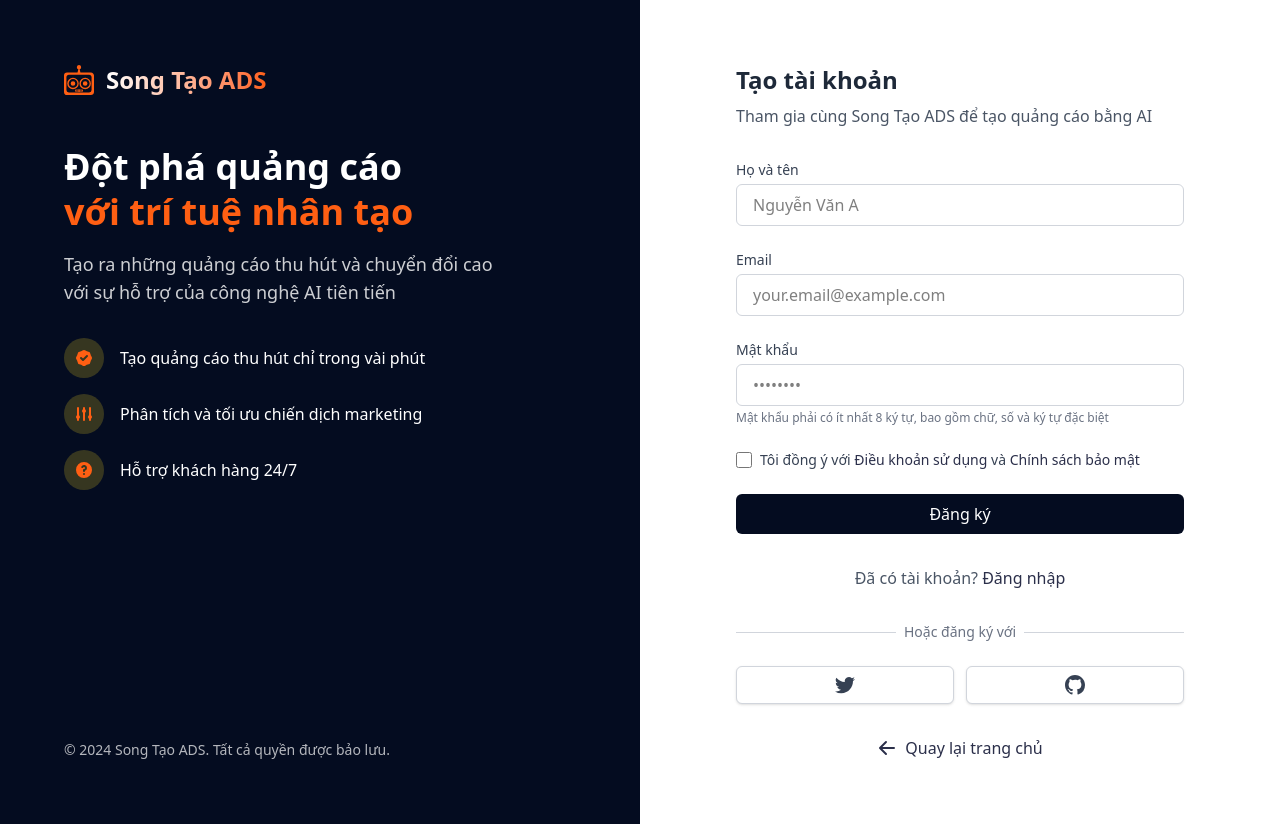
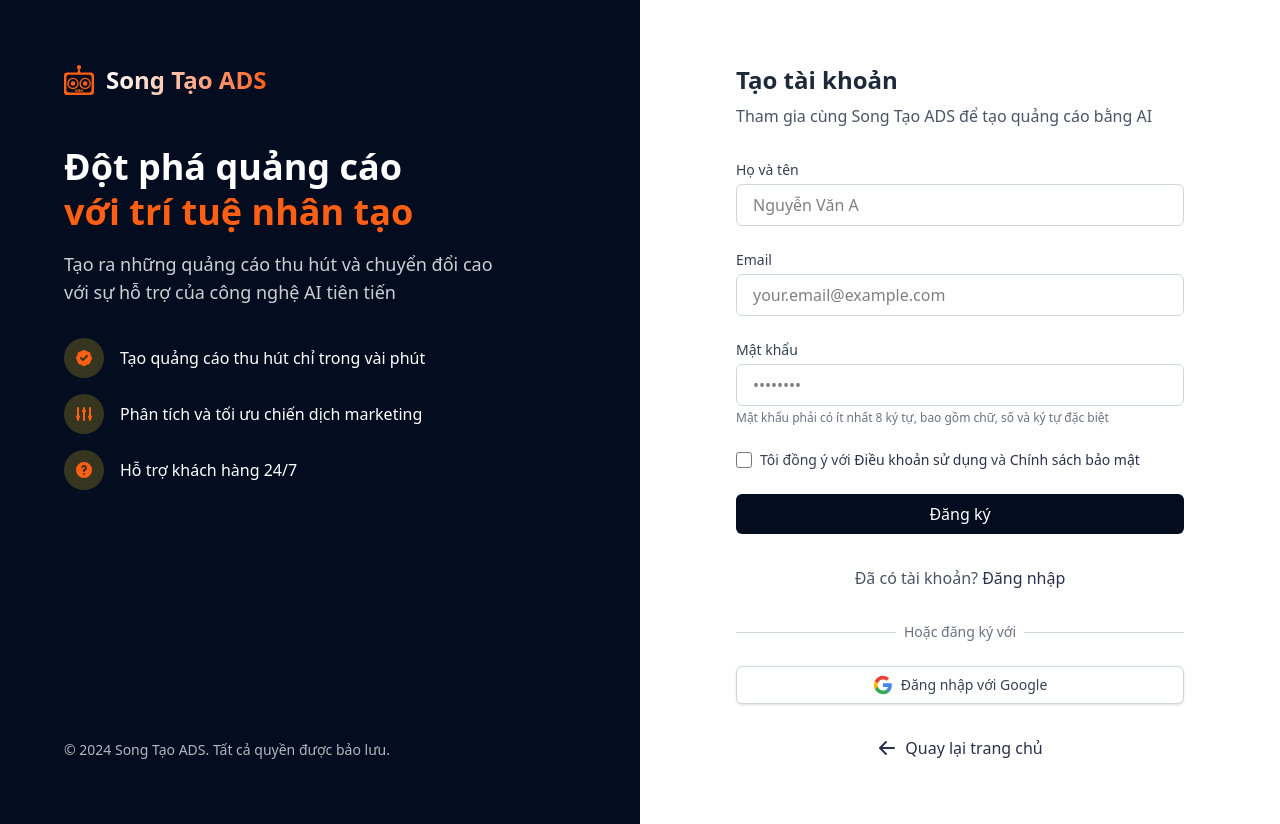
Before and after one commit to miticode/SU25-SE-CapstoneProject-SongTaoADS-FE, a React (Vite) app: page /auth/signup in a window 1280 px wide. Built offline with nearby package versions, Linux system fonts and the light colour scheme.

Commit message:
Change logo

```diff
--- a/src/components/Header.jsx
+++ b/src/components/Header.jsx
@@ -180,13 +180,13 @@
               </div>
             </details>
           </div>
-          <a href="#" className="block py-2 hover:text-[#2B2F4A]">
+          <a href="/service" className="block py-2 hover:text-[#2B2F4A]">
             Dịch vụ
           </a>
-          <a href="#" className="block py-2 hover:text-[#2B2F4A]">
+          <a href="/aboutus" className="block py-2 hover:text-[#2B2F4A]">
             Về chúng tôi
           </a>
-          <a href="#" className="block py-2 hover:text-[#2B2F4A]">
+          <a href="/blog" className="block py-2 hover:text-[#2B2F4A]">
             Blog
           </a>
           <div className="pt-3  mt-3">
--- a/src/pages/Home.jsx
+++ b/src/pages/Home.jsx
@@ -49,7 +49,7 @@
             </div>
             <div className="md:w-1/2 flex justify-center">
               <img
-                src="https://placehold.co/600x400/2B2F4A/FFF?text=AI+Advertising"
+                src="/src/assets/images/SongTao.png"
                 alt="AI Advertising"
                 className="rounded-lg shadow-2xl max-w-full h-auto"
               />
--- a/src/pages/Login.jsx
+++ b/src/pages/Login.jsx
@@ -112,30 +112,31 @@
           </div>
         </div>
 
-        <div className="mt-6 grid grid-cols-2 gap-3">
-          <button className="flex justify-center py-2 px-4 border border-gray-300 rounded-md shadow-sm bg-white text-sm font-medium text-gray-700 hover:bg-gray-50">
+        <div className="mt-6 flex justify-center">
+          <button className="flex items-center justify-center py-2 w-full border border-gray-300 rounded-md shadow-sm bg-white text-sm font-medium text-gray-700 hover:bg-gray-50 transition-colors">
             <svg
-              className="h-5 w-5"
-              aria-hidden="true"
-              fill="currentColor"
-              viewBox="0 0 20 20"
-            >
-              <path d="M6.29 18.251c7.547 0 11.675-6.253 11.675-11.675 0-.178 0-.355-.012-.53A8.348 8.348 0 0020 3.92a8.19 8.19 0 01-2.357.646 4.118 4.118 0 001.804-2.27 8.224 8.224 0 01-2.605.996 4.107 4.107 0 00-6.993 3.743 11.65 11.65 0 01-8.457-4.287 4.106 4.106 0 001.27 5.477A4.073 4.073 0 01.8 7.713v.052a4.105 4.105 0 003.292 4.022 4.095 4.095 0 01-1.853.07 4.108 4.108 0 003.834 2.85A8.233 8.233 0 010 16.407a11.616 11.616 0 006.29 1.84" />
-            </svg>
-          </button>
-          <button className="flex justify-center py-2 px-4 border border-gray-300 rounded-md shadow-sm bg-white text-sm font-medium text-gray-700 hover:bg-gray-50">
-            <svg
-              className="h-5 w-5"
-              aria-hidden="true"
-              fill="currentColor"
-              viewBox="0 0 20 20"
+              className="h-5 w-5 mr-2"
+              viewBox="0 0 24 24"
+              xmlns="http://www.w3.org/2000/svg"
             >
               <path
-                fillRule="evenodd"
-                d="M10 0C4.477 0 0 4.484 0 10.017c0 4.425 2.865 8.18 6.839 9.504.5.092.682-.217.682-.483 0-.237-.008-.868-.013-1.703-2.782.605-3.369-1.343-3.369-1.343-.454-1.158-1.11-1.466-1.11-1.466-.908-.62.069-.608.069-.608 1.003.07 1.531 1.032 1.531 1.032.892 1.53 2.341 1.088 2.91.832.092-.647.35-1.088.636-1.338-2.22-.253-4.555-1.113-4.555-4.951 0-1.093.39-1.988 1.029-2.688-.103-.253-.446-1.272.098-2.65 0 0 .84-.27 2.75 1.026A9.564 9.564 0 0110 4.844c.85.004 1.705.115 2.504.337 1.909-1.296 2.747-1.027 2.747-1.027.546 1.379.203 2.398.1 2.651.64.7 1.028 1.595 1.028 2.688 0 3.848-2.339 4.695-4.566 4.942.359.31.678.921.678 1.856 0 1.338-.012 2.419-.012 2.747 0 .268.18.58.688.482A10.019 10.019 0 0020 10.017C20 4.484 15.522 0 10 0z"
-                clipRule="evenodd"
+                d="M22.56 12.25c0-.78-.07-1.53-.2-2.25H12v4.26h5.92c-.26 1.37-1.04 2.53-2.21 3.31v2.77h3.57c2.08-1.92 3.28-4.74 3.28-8.09z"
+                fill="#4285F4"
+              />
+              <path
+                d="M12 23c2.97 0 5.46-.98 7.28-2.66l-3.57-2.77c-.98.66-2.23 1.06-3.71 1.06-2.86 0-5.29-1.93-6.16-4.53H2.18v2.84C3.99 20.53 7.7 23 12 23z"
+                fill="#34A853"
+              />
+              <path
+                d="M5.84 14.09c-.22-.66-.35-1.36-.35-2.09s.13-1.43.35-2.09V7.07H2.18C1.43 8.55 1 10.22 1 12s.43 3.45 1.18 4.93l2.85-2.22.81-.62z"
+                fill="#FBBC05"
+              />
+              <path
+                d="M12 5.38c1.62 0 3.06.56 4.21 1.64l3.15-3.15C17.45 2.09 14.97 1 12 1 7.7 1 3.99 3.47 2.18 7.07l3.66 2.84c.87-2.6 3.3-4.53 6.16-4.53z"
+                fill="#EA4335"
               />
             </svg>
+            Đăng nhập với Google
           </button>
         </div>
       </div>
--- a/src/pages/Signup.jsx
+++ b/src/pages/Signup.jsx
@@ -131,30 +131,31 @@
           </div>
         </div>
 
-        <div className="mt-6 grid grid-cols-2 gap-3">
-          <button className="flex justify-center py-2 px-4 border border-gray-300 rounded-md shadow-sm bg-white text-sm font-medium text-gray-700 hover:bg-gray-50">
+        <div className="mt-6 flex justify-center">
+          <button className="flex items-center justify-center py-2 w-full border border-gray-300 rounded-md shadow-sm bg-white text-sm font-medium text-gray-700 hover:bg-gray-50 transition-colors">
             <svg
-              className="h-5 w-5"
-              aria-hidden="true"
-              fill="currentColor"
-              viewBox="0 0 20 20"
-            >
-              <path d="M6.29 18.251c7.547 0 11.675-6.253 11.675-11.675 0-.178 0-.355-.012-.53A8.348 8.348 0 0020 3.92a8.19 8.19 0 01-2.357.646 4.118 4.118 0 001.804-2.27 8.224 8.224 0 01-2.605.996 4.107 4.107 0 00-6.993 3.743 11.65 11.65 0 01-8.457-4.287 4.106 4.106 0 001.27 5.477A4.073 4.073 0 01.8 7.713v.052a4.105 4.105 0 003.292 4.022 4.095 4.095 0 01-1.853.07 4.108 4.108 0 003.834 2.85A8.233 8.233 0 010 16.407a11.616 11.616 0 006.29 1.84" />
-            </svg>
-          </button>
-          <button className="flex justify-center py-2 px-4 border border-gray-300 rounded-md shadow-sm bg-white text-sm font-medium text-gray-700 hover:bg-gray-50">
-            <svg
-              className="h-5 w-5"
-              aria-hidden="true"
-              fill="currentColor"
-              viewBox="0 0 20 20"
+              className="h-5 w-5 mr-2"
+              viewBox="0 0 24 24"
+              xmlns="http://www.w3.org/2000/svg"
             >
               <path
-                fillRule="evenodd"
-                d="M10 0C4.477 0 0 4.484 0 10.017c0 4.425 2.865 8.18 6.839 9.504.5.092.682-.217.682-.483 0-.237-.008-.868-.013-1.703-2.782.605-3.369-1.343-3.369-1.343-.454-1.158-1.11-1.466-1.11-1.466-.908-.62.069-.608.069-.608 1.003.07 1.531 1.032 1.531 1.032.892 1.53 2.341 1.088 2.91.832.092-.647.35-1.088.636-1.338-2.22-.253-4.555-1.113-4.555-4.951 0-1.093.39-1.988 1.029-2.688-.103-.253-.446-1.272.098-2.65 0 0 .84-.27 2.75 1.026A9.564 9.564 0 0110 4.844c.85.004 1.705.115 2.504.337 1.909-1.296 2.747-1.027 2.747-1.027.546 1.379.203 2.398.1 2.651.64.7 1.028 1.595 1.028 2.688 0 3.848-2.339 4.695-4.566 4.942.359.31.678.921.678 1.856 0 1.338-.012 2.419-.012 2.747 0 .268.18.58.688.482A10.019 10.019 0 0020 10.017C20 4.484 15.522 0 10 0z"
-                clipRule="evenodd"
+                d="M22.56 12.25c0-.78-.07-1.53-.2-2.25H12v4.26h5.92c-.26 1.37-1.04 2.53-2.21 3.31v2.77h3.57c2.08-1.92 3.28-4.74 3.28-8.09z"
+                fill="#4285F4"
+              />
+              <path
+                d="M12 23c2.97 0 5.46-.98 7.28-2.66l-3.57-2.77c-.98.66-2.23 1.06-3.71 1.06-2.86 0-5.29-1.93-6.16-4.53H2.18v2.84C3.99 20.53 7.7 23 12 23z"
+                fill="#34A853"
+              />
+              <path
+                d="M5.84 14.09c-.22-.66-.35-1.36-.35-2.09s.13-1.43.35-2.09V7.07H2.18C1.43 8.55 1 10.22 1 12s.43 3.45 1.18 4.93l2.85-2.22.81-.62z"
+                fill="#FBBC05"
+              />
+              <path
+                d="M12 5.38c1.62 0 3.06.56 4.21 1.64l3.15-3.15C17.45 2.09 14.97 1 12 1 7.7 1 3.99 3.47 2.18 7.07l3.66 2.84c.87-2.6 3.3-4.53 6.16-4.53z"
+                fill="#EA4335"
               />
             </svg>
+            Đăng nhập với Google
           </button>
         </div>
       </div>
```
Also changed, not shown: src/assets/images/SongTao.png (added).
